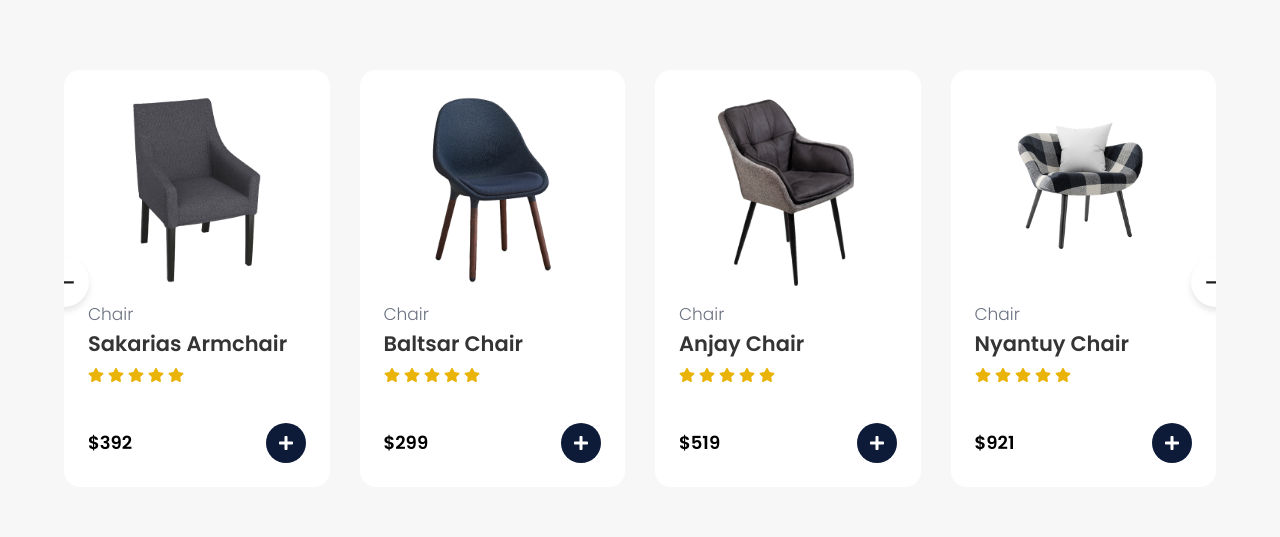
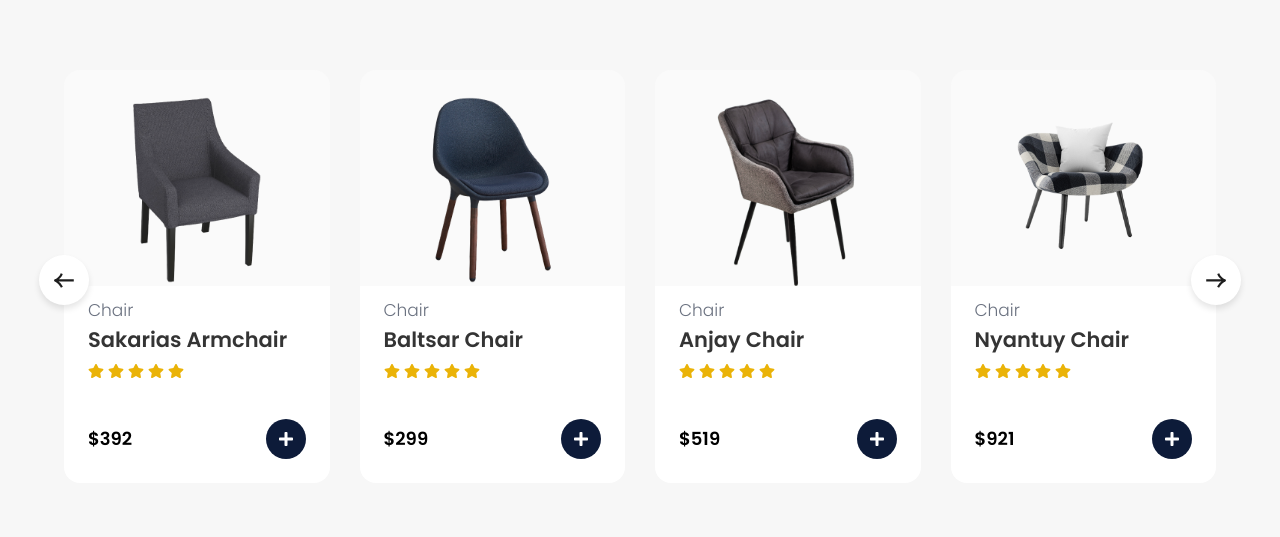
Before and after one commit to Lameuhton/PantoProject, a Next.js app: page / in a window 1280 px wide. Shown: the part 1840-2377 px from the top of the page. Built offline with nearby package versions, Linux system fonts and the light colour scheme.

Commit message:
chore: Update styling for ProductCarousel and globals.css

```diff
--- a/src/app/globals.css
+++ b/src/app/globals.css
@@ -43,6 +43,7 @@
   justify-content: center;
   box-shadow: 0 4px 6px rgba(0, 0, 0, 0.1);
   transition: background-color 0.3s ease;
+  z-index: 10;
 }
 
 .swiper-button-prev:hover,
@@ -62,3 +63,6 @@
 .swiper-button-next.custom-button::after {
   content: none !important;
 }
+.swiper {
+  overflow: visible !important;
+}
--- a/src/components/ProductCarousel.jsx
+++ b/src/components/ProductCarousel.jsx
@@ -33,8 +33,9 @@ export default function ProductCarousel() {
   ];
 
   return (
-    <div className="relative w-full max-w-6xl mx-auto mt-20">
+    <div className="relative w-full max-w-6xl mx-auto mt-20 overflow-visible">
       <Swiper
+        className="overflow-visible"
         spaceBetween={30}
         slidesPerView={1}
         navigation={{
@@ -55,12 +56,15 @@ export default function ProductCarousel() {
       >
         {products.map((product, index) => (
           <SwiperSlide key={index}>
-            <div className="bg-white rounded-2xl p-6">
+            <div className="bg-grey2 rounded-t-2xl px-6 pt-6">
               <img
                 src={product.image}
                 alt={product.name}
-                className="w-full h-48 object-contain mb-4"
+                className="w-full h-48 object-contain"
               />
+            </div>
+
+            <div className="bg-white rounded-b-2xl pb-6 px-6 pt-3">
               <p className="text-gray-500 text-[17px] font-light">Chair</p>
               <h3 className="h3 text-[21px]">{product.name}</h3>
               <div className="flex items-center my-2 gap-1">
```
